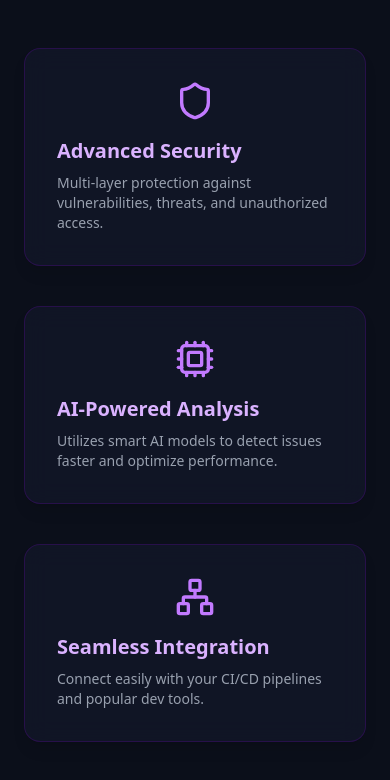
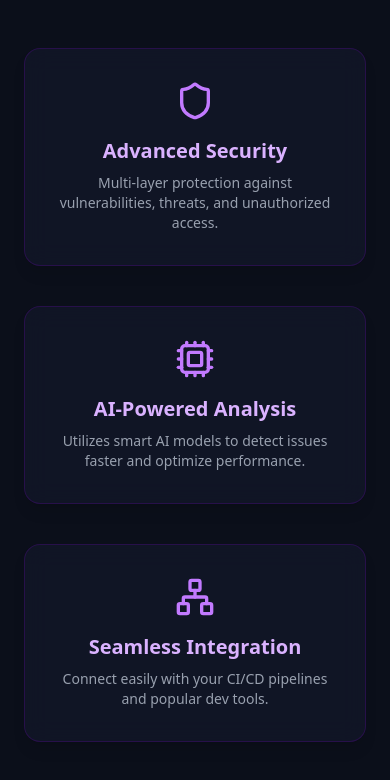
Before and after one commit to Hatem-Walid/agent-ui, a React (Vite) app: page / in a window 390 px wide. Shown: the part 1160-1940 px from the top of the page. Built offline with nearby package versions, Linux system fonts and the light colour scheme.

Commit message:
fix-platformoverview-responsive

```diff
--- a/src/components/PlatformOverview.jsx
+++ b/src/components/PlatformOverview.jsx
@@ -1,5 +1,6 @@
 import { motion } from "framer-motion";
 import { Shield, Cpu, Network, Cloud } from "lucide-react";
+import { useState } from "react";
 
 const features = [
   {
@@ -25,6 +26,8 @@ const features = [
 ];
 
 export default function PlatformOverview() {
+  const [activeFeature, setActiveFeature] = useState(null);
+
   return (
     <section className="bg-[#0b0f1a] text-white py-24 px-6 overflow-hidden">
       <div className="max-w-6xl mx-auto text-center mb-16">
@@ -54,10 +57,29 @@ export default function PlatformOverview() {
             whileInView={{ opacity: 1, y: 0 }}
             transition={{ duration: 0.5, delay: i * 0.15 }}
             className="bg-[#141a2e]/60 backdrop-blur-md border border-purple-700/20 rounded-2xl p-8 shadow-lg hover:shadow-purple-500/20 hover:-translate-y-2 transition-all duration-300"
+            onTouchStart={() => setActiveFeature(i)}
+            onTouchEnd={() => setActiveFeature(null)}
           >
-            <div className="flex justify-center mb-4">{feature.icon}</div>
-            <h3 className="text-xl font-semibold text-purple-300 mb-2">{feature.title}</h3>
-            <p className="text-gray-400 text-sm">{feature.desc}</p>
+            <div className={`flex justify-center mb-4 transition-all duration-300
+              ${activeFeature === i ? 'scale-110' : ''}
+            `}>
+              {feature.icon}
+            </div>
+            <h3 className={`text-xl font-semibold text-purple-300 mb-2 text-center transition-all duration-300
+              ${activeFeature === i ? 'text-purple-200' : ''}
+            `}>
+              {feature.title}
+            </h3>
+            <p className={`text-gray-400 text-sm text-center transition-all duration-300
+              ${activeFeature === i ? 'text-gray-300' : ''}
+            `}>
+              {feature.desc}
+            </p>
+
+            {/* تأثير الضغط للموبايل فقط */}
+            <div className={`absolute inset-0 rounded-2xl bg-gradient-to-br from-purple-500/20 to-blue-500/20 border-2 border-purple-400/40 transition-all duration-300 pointer-events-none
+              ${activeFeature === i ? 'opacity-100' : 'opacity-0'}
+            `} />
           </motion.div>
         ))}
       </div>
```
